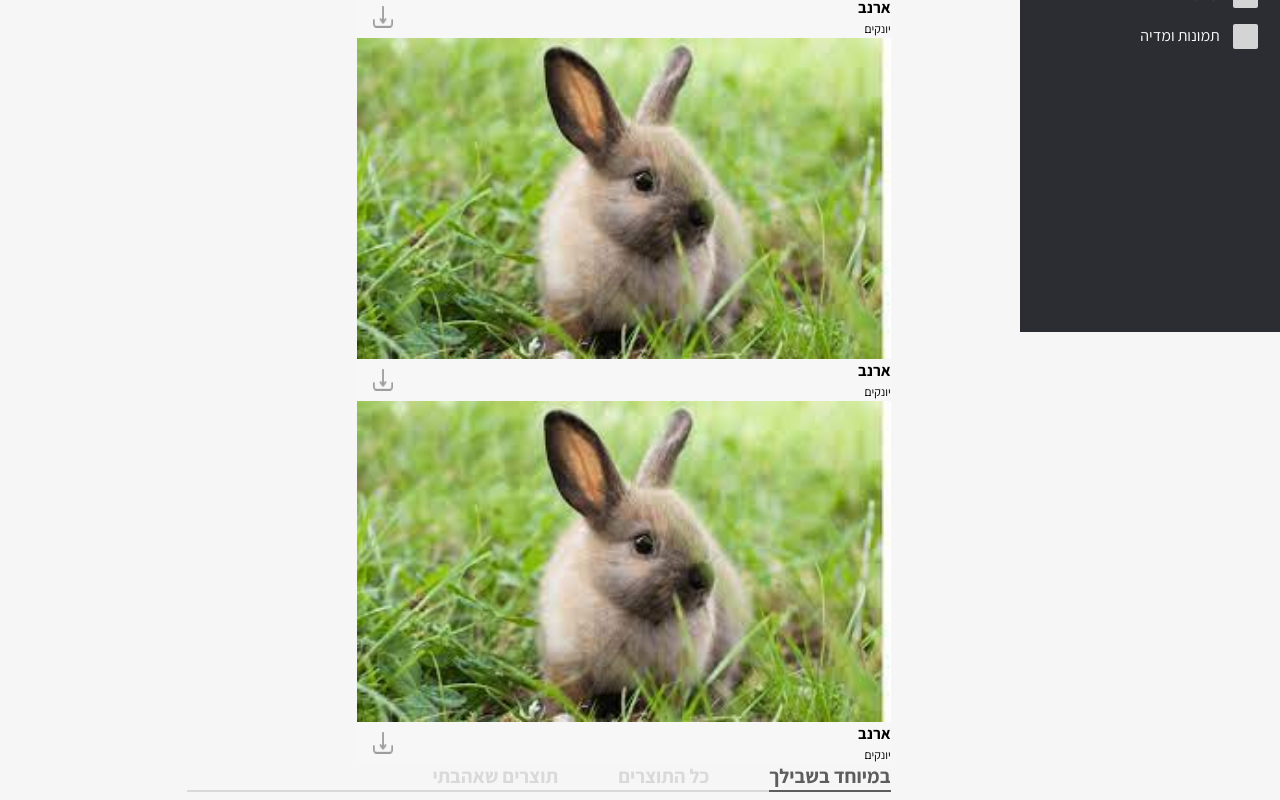
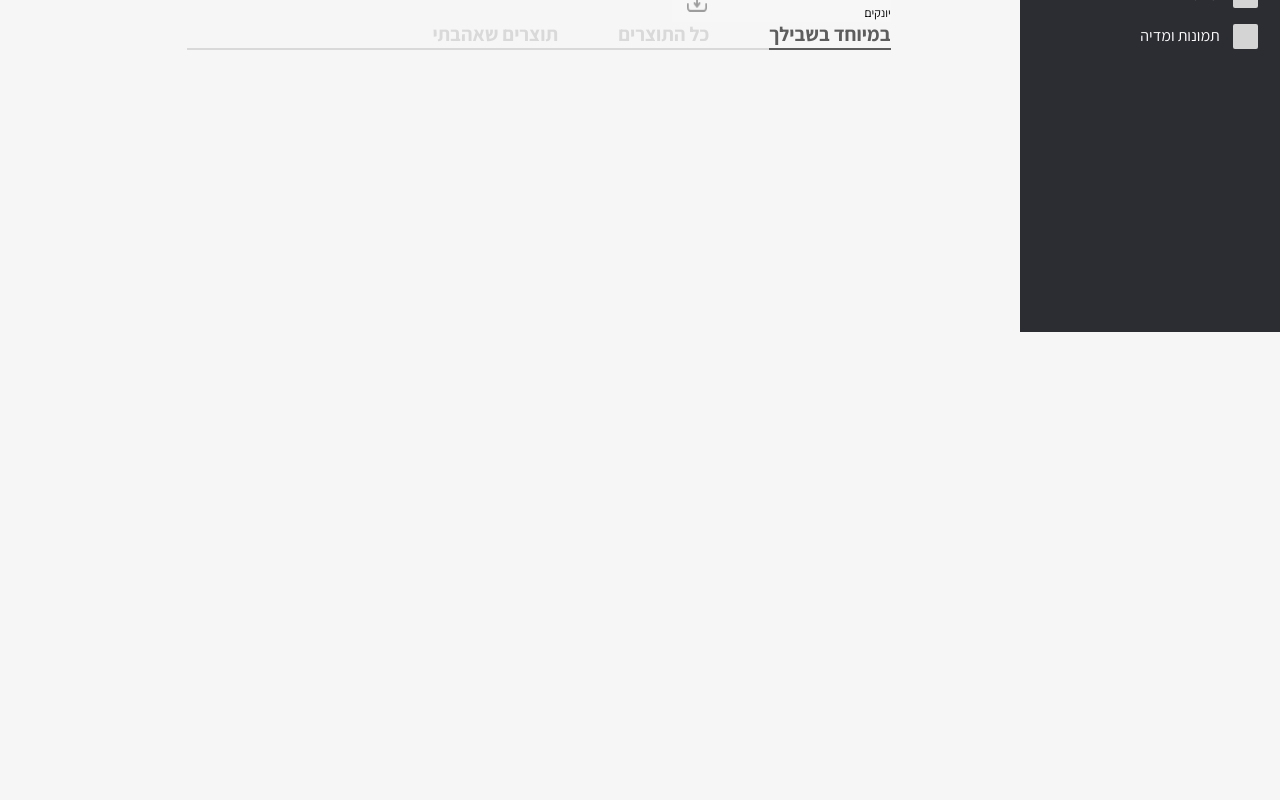
Before and after one commit to 50yearskippur/portalClient, a React (Create React App) app: page / in a window 1280 px wide. Shown: the part 468-1268 px from the top of the page. After the commit the page ends 800 px from the top, so only its background shows below. Built offline with nearby package versions, Linux system fonts and the light colour scheme.

Commit message:
fixed side bar component height

```diff
--- a/src/pages/HomePage.jsx
+++ b/src/pages/HomePage.jsx
@@ -77,9 +77,9 @@ const HomePage = () => {
     <div className="home-page-wrapper">
       <p className="recommended-title">מומלצים</p>
       <SideBar
-        numItems={3}
-        width="70%"
-        height="40%"
+        numItems={2}
+        width="28.7%"
+        height="53.65%"
         data={data}
         ItemComponent={PdfPreview}
       />
```
Also changed, not shown: src/components/SideBar/SideBar.css (deleted).
